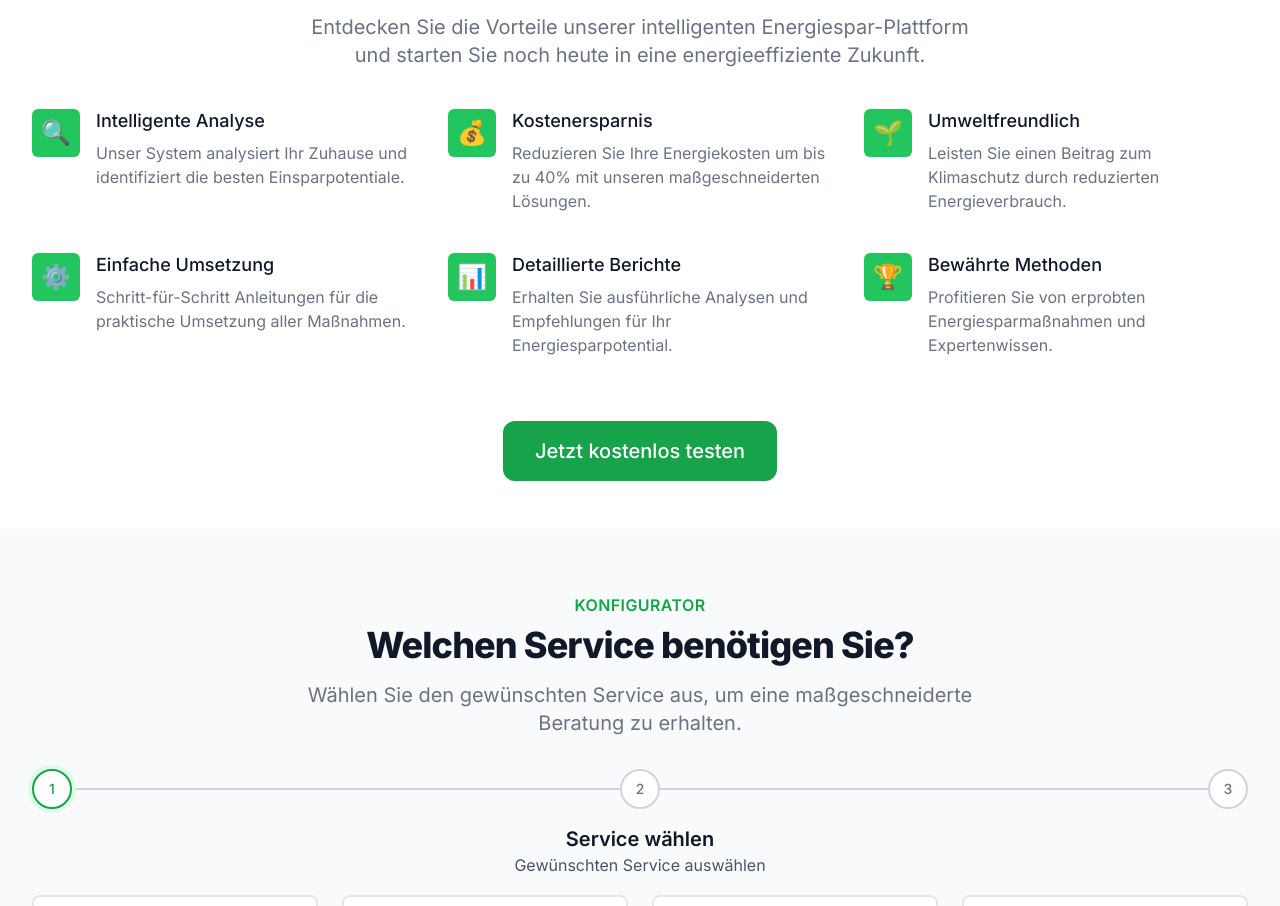
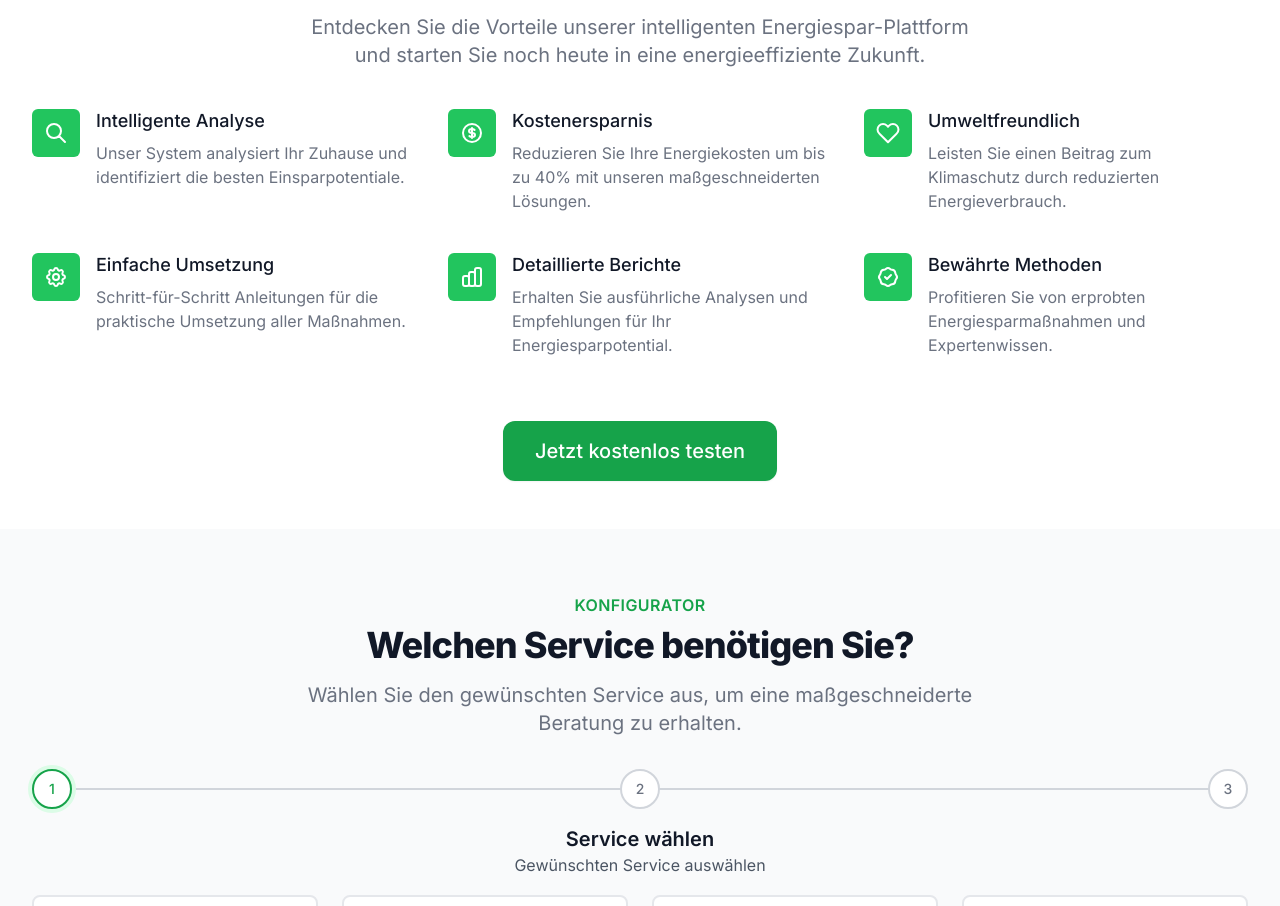
Before and after one commit to nikoslifequest/Energiesparkompass-React, a React (Vite) app: page / in a window 1280 px wide. Shown: the part 795-1701 px from the top of the page. Built offline with nearby package versions, Linux system fonts and the light colour scheme.

Commit message:
Design Adjustments

```diff
--- a/src/components/Features.jsx
+++ b/src/components/Features.jsx
@@ -1,34 +1,40 @@
-import { Button } from './ui'
+import { Button, Icon } from './ui'
 
 const Features = () => {
   const features = [
     {
-      icon: '🔍',
+      icon: 'search',
+      iconColor: 'white',
       title: 'Intelligente Analyse',
       description: 'Unser System analysiert Ihr Zuhause und identifiziert die besten Einsparpotentiale.'
     },
     {
-      icon: '💰',
+      icon: 'currency',
+      iconColor: 'white',
       title: 'Kostenersparnis',
       description: 'Reduzieren Sie Ihre Energiekosten um bis zu 40% mit unseren maßgeschneiderten Lösungen.'
     },
     {
-      icon: '🌱',
+      icon: 'leaf',
+      iconColor: 'white',
       title: 'Umweltfreundlich',
       description: 'Leisten Sie einen Beitrag zum Klimaschutz durch reduzierten Energieverbrauch.'
     },
     {
-      icon: '⚙️',
+      icon: 'settings',
+      iconColor: 'white',
       title: 'Einfache Umsetzung',
       description: 'Schritt-für-Schritt Anleitungen für die praktische Umsetzung aller Maßnahmen.'
     },
     {
-      icon: '📊',
+      icon: 'chart',
+      iconColor: 'white',
       title: 'Detaillierte Berichte',
       description: 'Erhalten Sie ausführliche Analysen und Empfehlungen für Ihr Energiesparpotential.'
     },
     {
-      icon: '🏆',
+      icon: 'award',
+      iconColor: 'white',
       title: 'Bewährte Methoden',
       description: 'Profitieren Sie von erprobten Energiesparmaßnahmen und Expertenwissen.'
     }
@@ -53,8 +59,12 @@ const Features = () => {
             {features.map((feature, index) => (
               <div key={index} className="relative">
                 <dt>
-                  <div className="absolute flex items-center justify-center h-12 w-12 rounded-md bg-primary-500 text-white text-2xl">
-                    {feature.icon}
+                  <div className="absolute flex items-center justify-center h-12 w-12 rounded-md bg-primary-500">
+                    <Icon
+                      name={feature.icon}
+                      size="lg"
+                      color={feature.iconColor}
+                    />
                   </div>
                   <p className="ml-16 text-lg leading-6 font-medium text-gray-900">{feature.title}</p>
                 </dt>
--- a/src/components/ui/Icon.jsx
+++ b/src/components/ui/Icon.jsx
@@ -144,6 +144,24 @@ export const Icon = forwardRef(({
       </svg>
     ),
 
+    // Business & Finance Icons
+    currency: (
+      <svg fill="none" viewBox="0 0 24 24" stroke="currentColor">
+        <path strokeLinecap="round" strokeLinejoin="round" strokeWidth={2} d="M12 8c-1.657 0-3 .895-3 2s1.343 2 3 2 3 .895 3 2-1.343 2-3 2m0-8c1.11 0 2.08.402 2.599 1M12 8V7m0 1v8m0 0v1m0-1c-1.11 0-2.08-.402-2.599-1M21 12a9 9 0 11-18 0 9 9 0 0118 0z" />
+      </svg>
+    ),
+    settings: (
+      <svg fill="none" viewBox="0 0 24 24" stroke="currentColor">
+        <path strokeLinecap="round" strokeLinejoin="round" strokeWidth={2} d="M10.325 4.317c.426-1.756 2.924-1.756 3.35 0a1.724 1.724 0 002.573 1.066c1.543-.94 3.31.826 2.37 2.37a1.724 1.724 0 001.065 2.572c1.756.426 1.756 2.924 0 3.35a1.724 1.724 0 00-1.066 2.573c.94 1.543-.826 3.31-2.37 2.37a1.724 1.724 0 00-2.572 1.065c-.426 1.756-2.924 1.756-3.35 0a1.724 1.724 0 00-2.573-1.066c-1.543.94-3.31-.826-2.37-2.37a1.724 1.724 0 00-1.065-2.572c-1.756-.426-1.756-2.924 0-3.35a1.724 1.724 0 001.066-2.573c-.94-1.543.826-3.31 2.37-2.37.996.608 2.296.07 2.572-1.065z" />
+        <path strokeLinecap="round" strokeLinejoin="round" strokeWidth={2} d="M15 12a3 3 0 11-6 0 3 3 0 016 0z" />
+      </svg>
+    ),
+    award: (
+      <svg fill="none" viewBox="0 0 24 24" stroke="currentColor">
+        <path strokeLinecap="round" strokeLinejoin="round" strokeWidth={2} d="M9 12l2 2 4-4M7.835 4.697a3.42 3.42 0 001.946-.806 3.42 3.42 0 014.438 0 3.42 3.42 0 001.946.806 3.42 3.42 0 013.138 3.138 3.42 3.42 0 00.806 1.946 3.42 3.42 0 010 4.438 3.42 3.42 0 00-.806 1.946 3.42 3.42 0 01-3.138 3.138 3.42 3.42 0 00-1.946.806 3.42 3.42 0 01-4.438 0 3.42 3.42 0 00-1.946-.806 3.42 3.42 0 01-3.138-3.138 3.42 3.42 0 00-.806-1.946 3.42 3.42 0 010-4.438 3.42 3.42 0 00.806-1.946 3.42 3.42 0 013.138-3.138z" />
+      </svg>
+    ),
+
     // Energy Icons
     lightning: (
       <svg fill="none" viewBox="0 0 24 24" stroke="currentColor">
```
